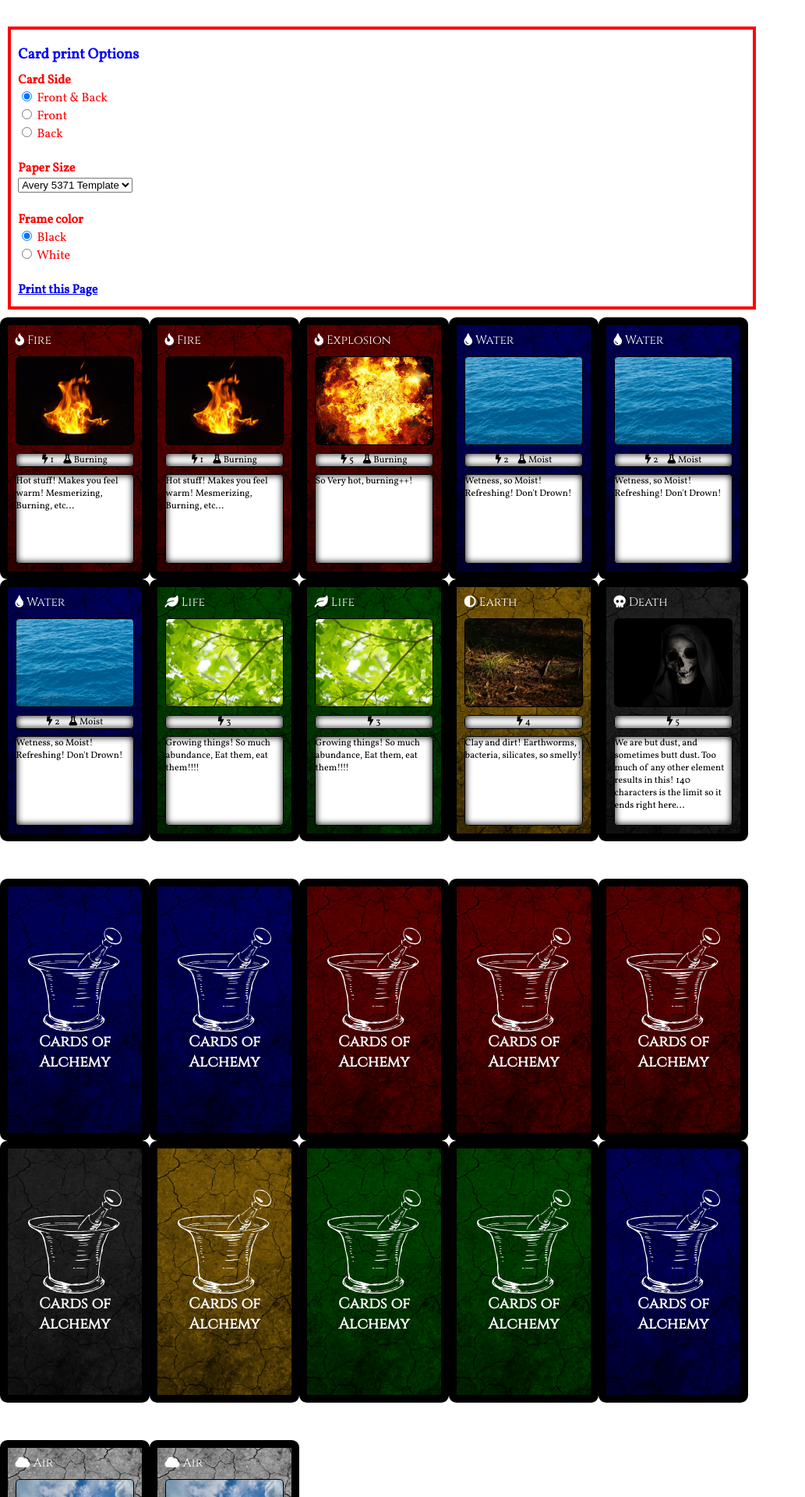
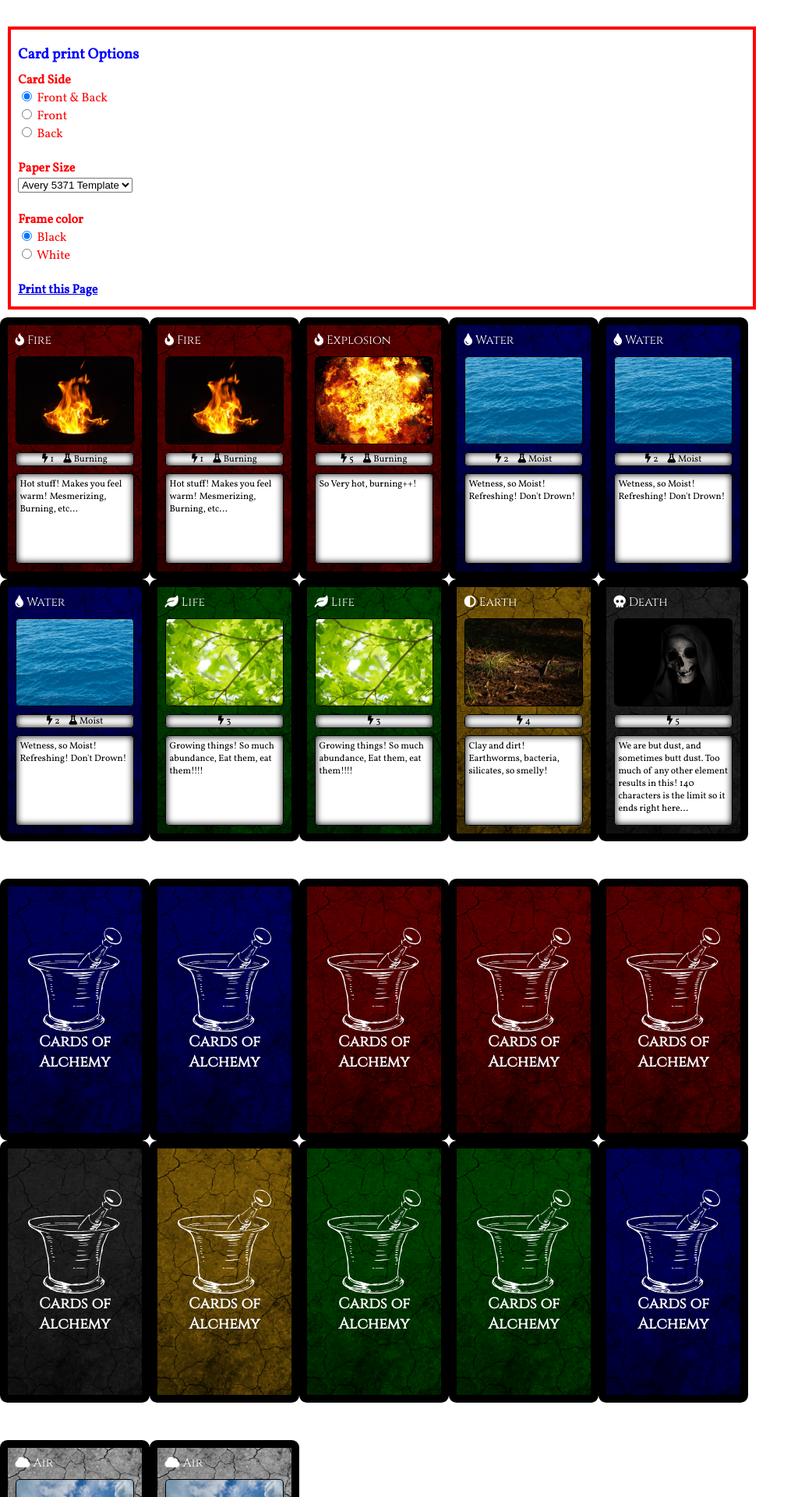
Before and after one commit to Unchapped/Jeykll-CCG-Generator, a Jekyll site: the page built from index.html, in a window 1280 px wide. Shown: the top 1920 px of the page at 78% size, without its empty margins (0-1033 px from the left). Built offline with Jekyll 4.4.1, drawn with Linux system fonts in a browser that asks for light colours; nearby versions of some CDN libraries.

Commit message:
fixed padding in the description field.

```diff
--- a/css/layout.scss
+++ b/css/layout.scss
@@ -100,6 +100,7 @@ main {
             }
             &.description {
                 font-size: 0.125in;
+                padding: $card-margin/2;
             }
             &.effects {
                 text-align: center;
```
